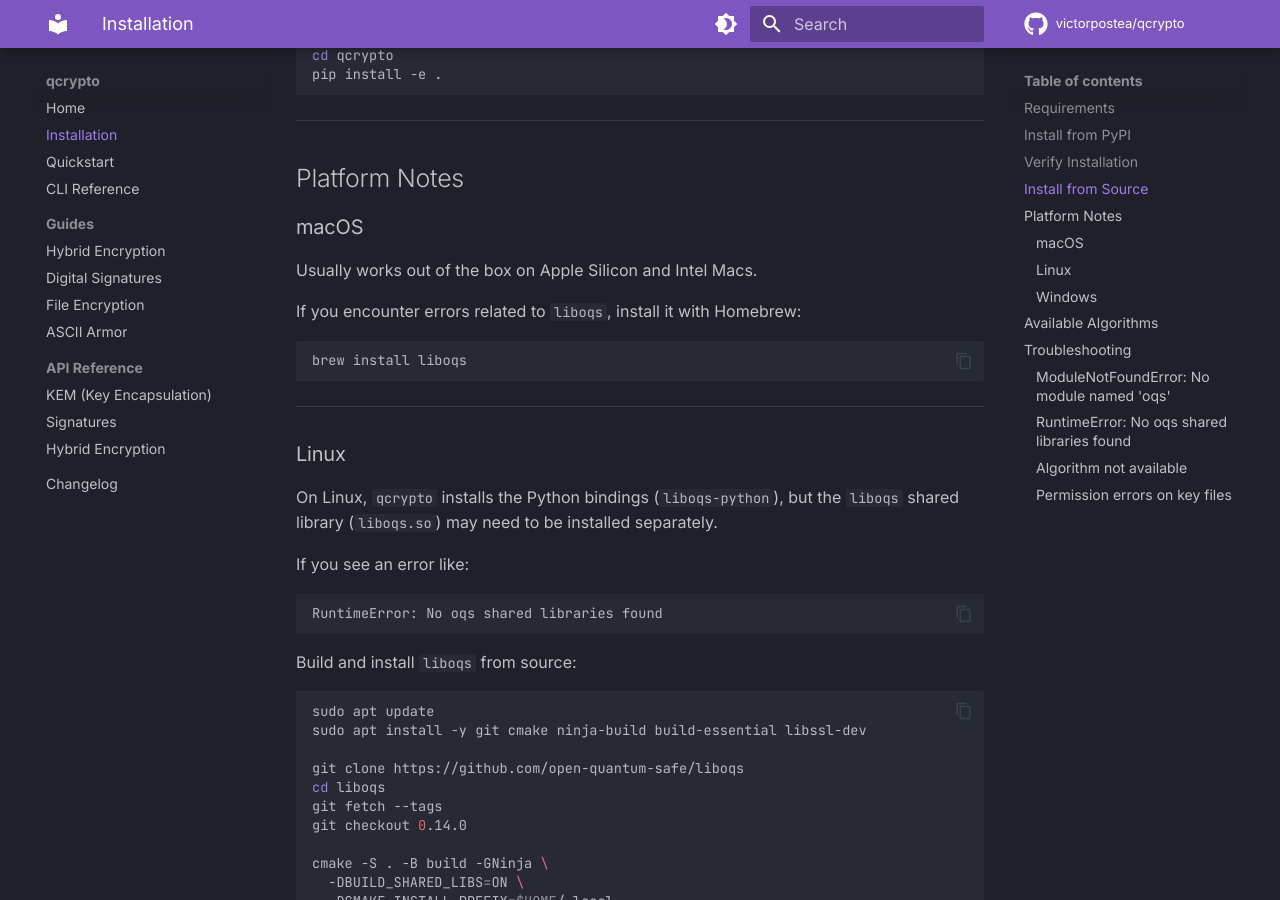
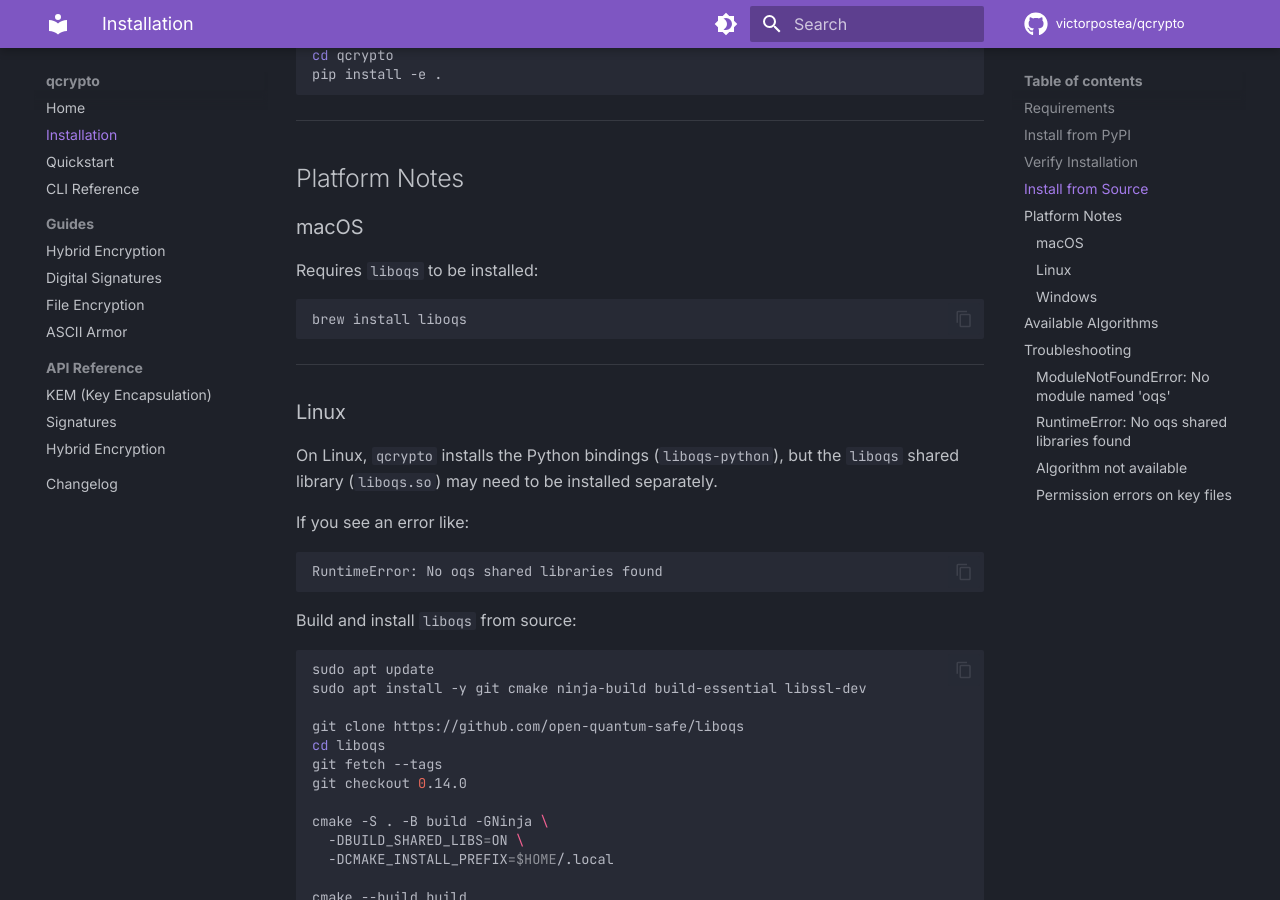
Before and after one commit to victorpostea/qcrypto-docs, an MkDocs documentation site: the page built from docs/installation.md, in a window 1280 px wide and 900 px high, scrolled down 986 px. Built offline with MkDocs 1.6.1 and Material for MkDocs 9.7.7, drawn with Linux system fonts in a browser that asks for light colours; comment, search, counter and statistics services are not loaded.

Commit message:
small installation page update

````diff
--- a/docs/installation.md
+++ b/docs/installation.md
@@ -51,9 +51,7 @@ pip install -e .
 
 ### macOS
 
-Usually works out of the box on Apple Silicon and Intel Macs.
-
-If you encounter errors related to `liboqs`, install it with Homebrew:
+Requires `liboqs` to be installed:
 
 ```bash
 brew install liboqs
````
